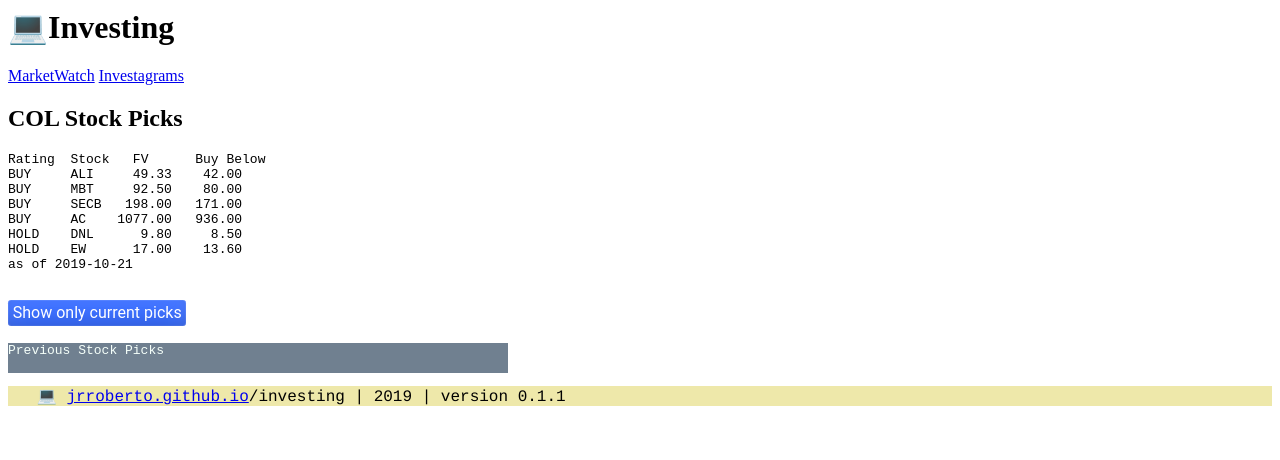
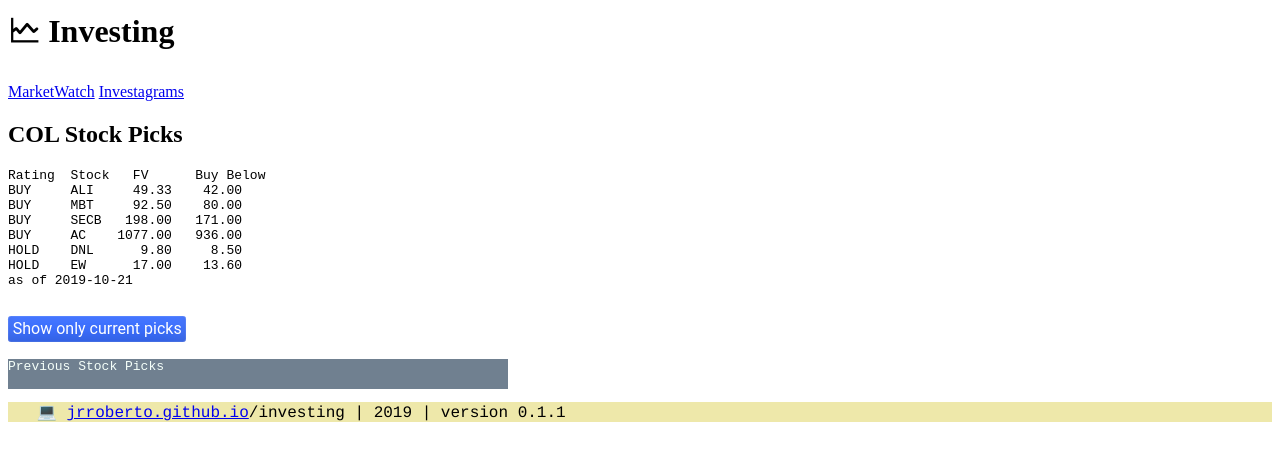
Before and after one commit to jrroberto/jrroberto.github.io, a plain HTML site: page investing/index.html in a window 1280 px wide. Drawn offline with Linux system fonts and the light colour scheme.

Commit message:
Update index.html

```diff
--- a/investing/index.html
+++ b/investing/index.html
@@ -35,7 +35,7 @@
 </head>
 
 <body>
-	<h1>💻Investing</h1>
+	<h1>🗠 Investing</h1>
 	<a href="https://www.marketwatch.com/">MarketWatch</a>
 	<a href="https://www.investagrams.com/">Investagrams</a>
 
```
